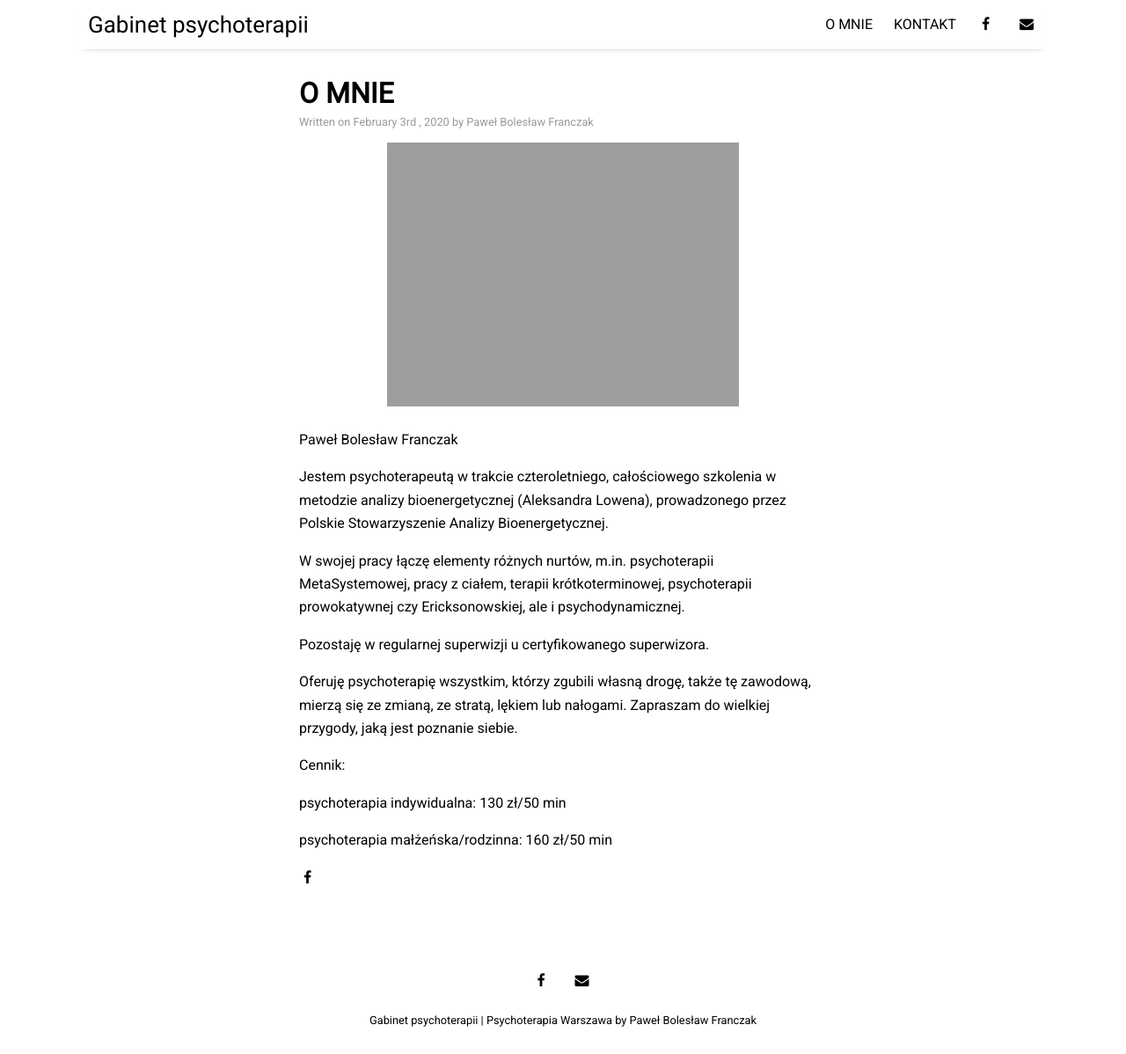
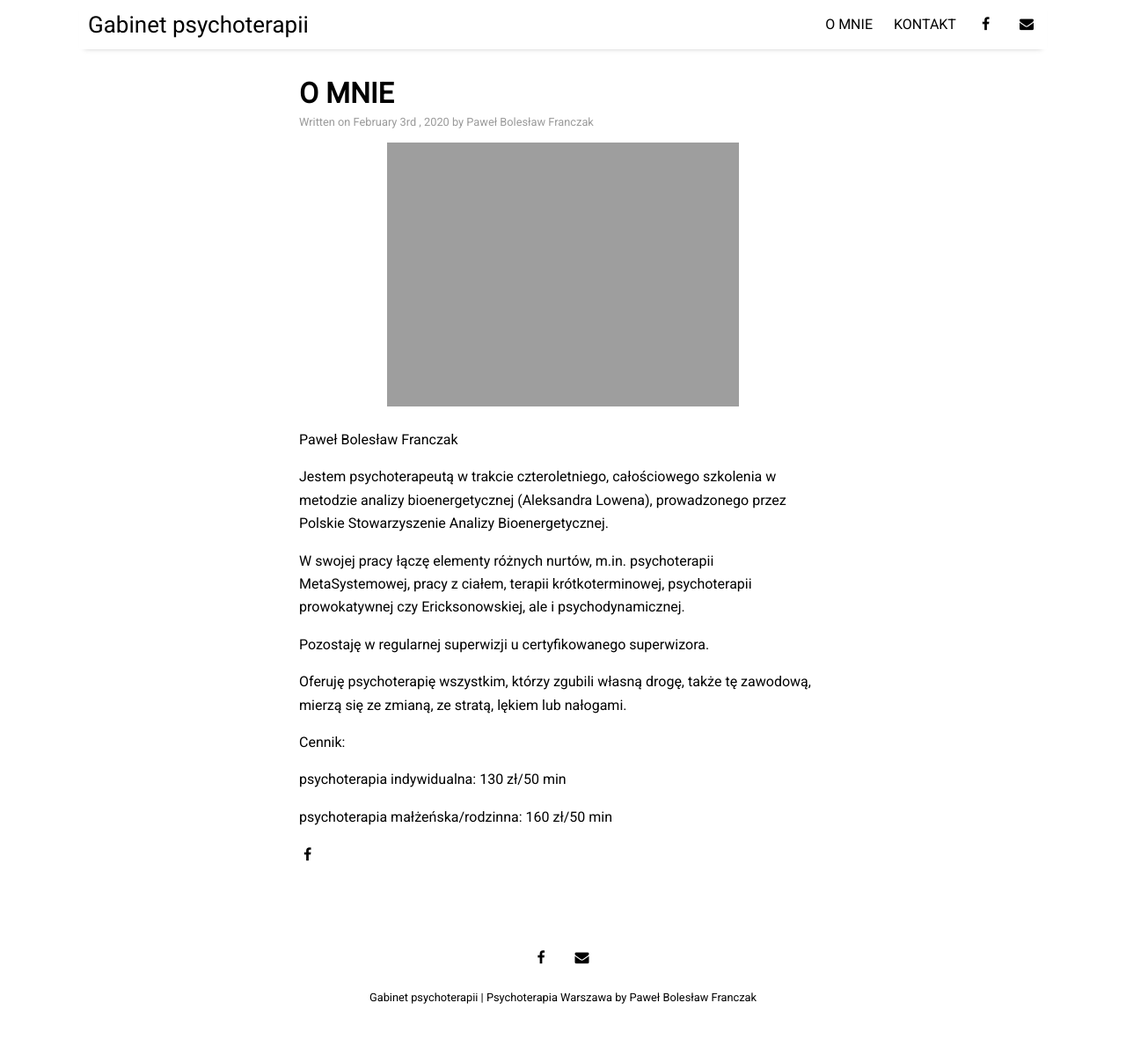
Before and after one commit to kmmolska/kmmolska.github.io, a Jekyll site: the page built from _posts/2020-02-03-o-mnie.md, in a window 1280 px wide and 1198 px high. Shown: the whole window at 88% size. Built offline with Jekyll 4.4.1, drawn with Linux system fonts in a browser that asks for light colours; nearby versions of some CDN libraries.

Commit message:
Update 2020-02-03-o-mnie.md

```diff
--- a/_posts/2020-02-03-o-mnie.md
+++ b/_posts/2020-02-03-o-mnie.md
@@ -16,8 +16,6 @@ W swojej pracy łączę elementy różnych nurtów, m.in. psychoterapii MetaSyst
 Pozostaję w regularnej superwizji u certyfikowanego superwizora.
 
 Oferuję psychoterapię wszystkim, którzy zgubili własną drogę, także tę zawodową, mierzą się ze zmianą, ze stratą, lękiem lub nałogami.
-Zapraszam do wielkiej przygody, jaką jest poznanie siebie.
-
 
 
 Cennik:
```
